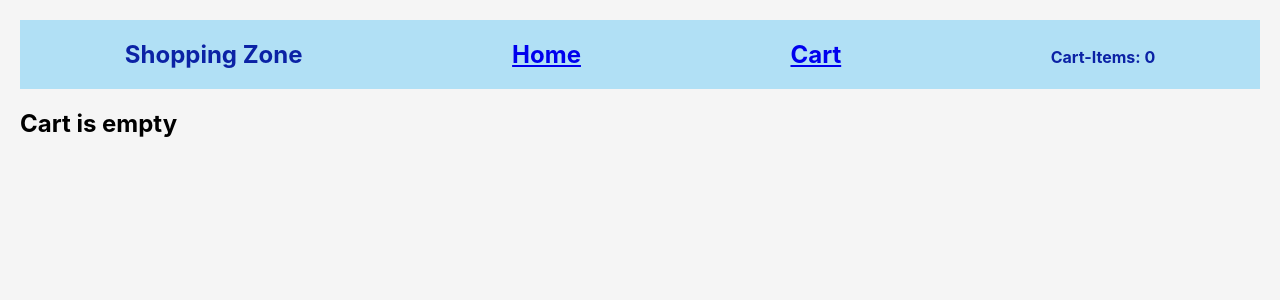
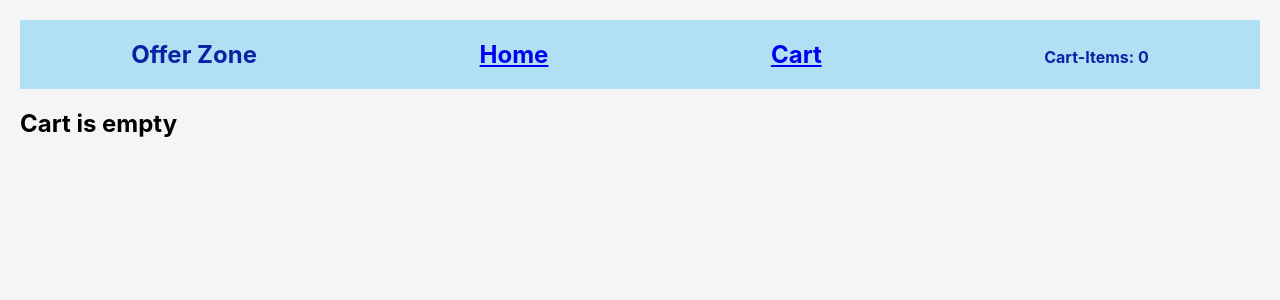
Before and after one commit to VenkatesanG1812/Redux, a React (Create React App) app: page /cart in a window 1280 px wide. Shown: the top 300 px of the page. Built offline with nearby package versions, Linux system fonts and the light colour scheme.

Commit message:
finalone

```diff
--- a/src/components/Navbar.js
+++ b/src/components/Navbar.js
@@ -12,7 +12,7 @@ export const Navbar = () => {
 
   return (
     <div className="navhome">
-      <h2>Shopping Zone</h2>
+      <h2>Offer Zone</h2>
       <Link style={{ fontWeight: "bold", fontSize: "x-large" }} to="/">
         Home
       </Link>
```
